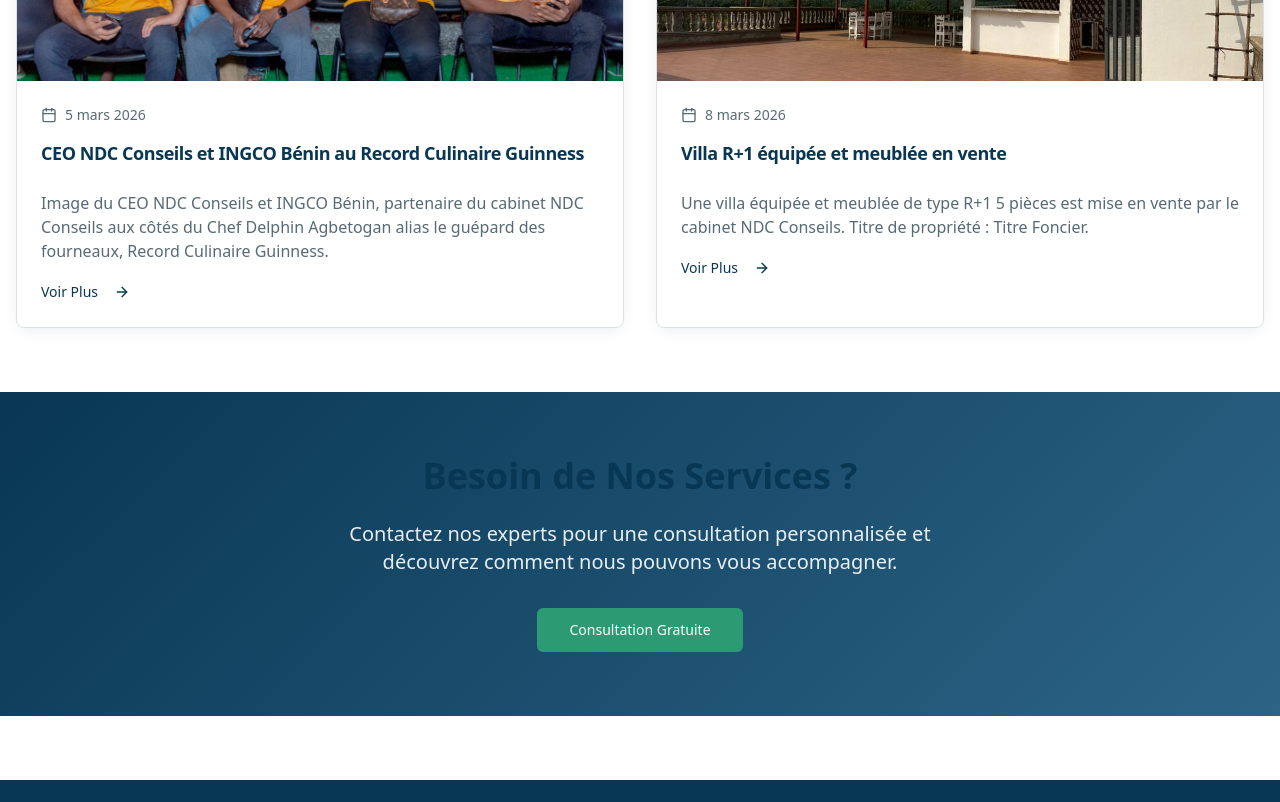
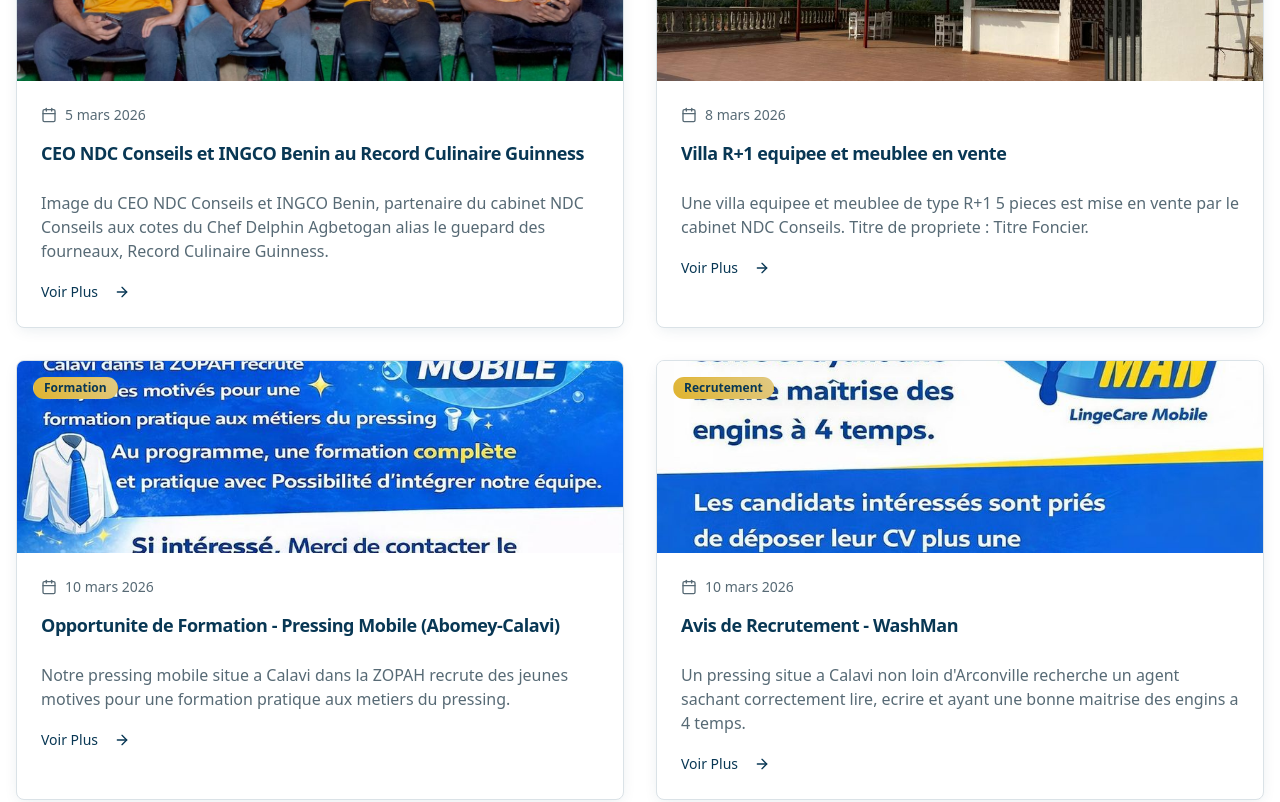
Before and after one commit to amta-repo/ndcc-updated, a React (Vite) app: page /news in a window 1280 px wide. Shown: the part 720-1522 px from the top of the page. Built offline with nearby package versions, Linux system fonts and the light colour scheme; the HTML template or start-up script is replaced by a standard one.

Commit message:
Add two news assets
Co-authored-by: oladimejiala <41452971+oladimejiala@users.noreply.github.com>

```diff
--- a/src/pages/News.tsx
+++ b/src/pages/News.tsx
@@ -33,15 +33,29 @@ interface NewsItem {
   category: string;
 }
 
+const SocialLinks = () => (
+  <div className="flex items-center gap-4 mt-4">
+    <a href="https://www.instagram.com/washmanbj/profilecard/?igsh=cnp1YWNtd2I2NDIy" target="_blank" rel="noopener noreferrer" className="text-pink-600 hover:text-pink-700 transition-colors">
+      <FaInstagram className="h-6 w-6" />
+    </a>
+    <a href="https://www.facebook.com/share/Sh8UA9Mk78wnpH26/?mibextid=LQQJ4d" target="_blank" rel="noopener noreferrer" className="text-blue-600 hover:text-blue-700 transition-colors">
+      <FaFacebook className="h-6 w-6" />
+    </a>
+    <a href="https://www.tiktok.com/@bigsarlwashman?_t=ZM-8xFbldXyTSw&_r=1" target="_blank" rel="noopener noreferrer" className="text-foreground hover:text-muted-foreground transition-colors">
+      <FaTiktok className="h-6 w-6" />
+    </a>
+  </div>
+);
+
 export const newsData: NewsItem[] = [
   {
     id: 1,
     images: [ingco1, ingco2, ingco3, ingco4],
-    titleFR: "CEO NDC Conseils et INGCO Bénin au Record Culinaire Guinness",
+    titleFR: "CEO NDC Conseils et INGCO Benin au Record Culinaire Guinness",
     titleEN: "NDC Conseils CEO and INGCO Benin at the Guinness Culinary Record",
-    summaryFR: "Image du CEO NDC Conseils et INGCO Bénin, partenaire du cabinet NDC Conseils aux côtés du Chef Delphin Agbetogan alias le guépard des fourneaux, Record Culinaire Guinness.",
+    summaryFR: "Image du CEO NDC Conseils et INGCO Benin, partenaire du cabinet NDC Conseils aux cotes du Chef Delphin Agbetogan alias le guepard des fourneaux, Record Culinaire Guinness.",
     summaryEN: "Photo of NDC Conseils CEO and INGCO Benin, partner of NDC Conseils alongside Chef Delphin Agbetogan aka the cheetah of the kitchen, Guinness Culinary Record.",
-    contentFR: "Image du CEO NDC Conseils et INGCO Bénin, partenaire du cabinet NDC Conseils aux côtés du Chef Delphin Agbetogan alias le guépard des fourneaux, Record Culinaire Guinness.\n\nCet événement marquant a réuni des personnalités du monde des affaires et de la gastronomie béninoise autour d'un défi culinaire historique. NDC Conseils, à travers son partenariat avec INGCO Bénin, réaffirme son engagement envers le développement et la promotion des talents locaux.",
+    contentFR: "Image du CEO NDC Conseils et INGCO Benin, partenaire du cabinet NDC Conseils aux cotes du Chef Delphin Agbetogan alias le guepard des fourneaux, Record Culinaire Guinness.\n\nCet evenement marquant a reuni des personnalites du monde des affaires et de la gastronomie beninoise autour d'un defi culinaire historique. NDC Conseils, a travers son partenariat avec INGCO Benin, reaffirme son engagement envers le developpement et la promotion des talents locaux.",
     contentEN: "Photo of NDC Conseils CEO and INGCO Benin, partner of NDC Conseils alongside Chef Delphin Agbetogan aka the cheetah of the kitchen, Guinness Culinary Record.\n\nThis landmark event brought together personalities from the business and culinary world of Benin around a historic cooking challenge. NDC Conseils, through its partnership with INGCO Benin, reaffirms its commitment to the development and promotion of local talents.",
     date: "2026-03-05",
     category: "Partenariat"
@@ -49,14 +63,42 @@ export const newsData: NewsItem[] = [
   {
     id: 2,
     images: [house1, house2, house3, house4, house5, house6],
-    titleFR: "Villa R+1 équipée et meublée en vente",
+    titleFR: "Villa R+1 equipee et meublee en vente",
     titleEN: "Furnished R+1 Villa for sale",
-    summaryFR: "Une villa équipée et meublée de type R+1 5 pièces est mise en vente par le cabinet NDC Conseils. Titre de propriété : Titre Foncier.",
+    summaryFR: "Une villa equipee et meublee de type R+1 5 pieces est mise en vente par le cabinet NDC Conseils. Titre de propriete : Titre Foncier.",
     summaryEN: "A fully equipped and furnished 5-room R+1 villa is put on sale by NDC Conseils. Property title: Land Title.",
-    contentFR: "Une villa équipée et meublée de type R+1 5 pièces est mise en vente par le cabinet NDC Conseils.\n\nNB: Titre de propriété : Titre Foncier\n\nContactez-nous pour plus d'informations et pour planifier une visite.\n\nTéléphone : +229 01 97 70 60 69 / +229 01 40 57 91 58",
+    contentFR: "Une villa equipee et meublee de type R+1 5 pieces est mise en vente par le cabinet NDC Conseils.\n\nNB: Titre de propriete : Titre Foncier\n\nContactez-nous pour plus d'informations et pour planifier une visite.\n\nTelephone : +229 01 97 70 60 69 / +229 01 40 57 91 58",
     contentEN: "A fully equipped and furnished 5-room R+1 villa is put on sale by NDC Conseils.\n\nNote: Property title: Land Title\n\nContact us for more information and to schedule a visit.\n\nPhone: +229 01 97 70 60 69 / +229 01 40 57 91 58",
     date: "2026-03-08",
     category: "Immobilier"
+  },
+  {
+    id: 3,
+    images: [pressingMobile],
+    titleFR: "Opportunite de Formation - Pressing Mobile (Abomey-Calavi)",
+    titleEN: "Training Opportunity - Mobile Laundry (Abomey-Calavi)",
+    summaryFR: "Notre pressing mobile situe a Calavi dans la ZOPAH recrute des jeunes motives pour une formation pratique aux metiers du pressing.",
+    summaryEN: "Our mobile laundry located in Calavi in the ZOPAH area is recruiting motivated young people for practical training in laundry services.",
+    contentFR: "OPPORTUNITE DE FORMATION - PRESSING MOBILE (Abomey-Calavi)\n\nTu as entre 18 et 25 ans ?\nTu veux apprendre un metier et avoir une vraie competence professionnelle ?\n\nNotre pressing mobile situe a Calavi dans la ZOPAH recrute des jeunes motives pour une formation pratique aux metiers du pressing. Au programme, une formation complete et pratique avec Possibilite d'integrer notre equipe.\n\nSi interesse, Merci de contacter le +22901 52525233\n\nPartage autour de toi !\n\nWashMan, parce que vous meritez le meilleur.\n\nContact : +2290152525233\n\nSuivez-nous sur nos reseaux sociaux :",
+    contentEN: "TRAINING OPPORTUNITY - MOBILE LAUNDRY (Abomey-Calavi)\n\nAre you between 18 and 25 years old?\nDo you want to learn a trade and gain real professional skills?\n\nOur mobile laundry located in Calavi in the ZOPAH area is recruiting motivated young people for practical training in laundry services. The program includes complete and practical training with the possibility of joining our team.\n\nIf interested, please contact +22901 52525233\n\nShare around you!\n\nWashMan, because you deserve the best.\n\nContact: +2290152525233\n\nFollow us on social media:",
+    date: "2026-03-10",
+    category: "Formation",
+    hasSocialLinks: true,
+    hasPhoneLink: "+2290152525233"
+  },
+  {
+    id: 4,
+    images: [avisRecrutement],
+    titleFR: "Avis de Recrutement - WashMan",
+    titleEN: "Recruitment Notice - WashMan",
+    summaryFR: "Un pressing situe a Calavi non loin d'Arconville recherche un agent sachant correctement lire, ecrire et ayant une bonne maitrise des engins a 4 temps.",
+    summaryEN: "A laundry located in Calavi near Arconville is looking for an agent who can read and write correctly and has good knowledge of 4-stroke engines.",
+    contentFR: "Avis de recrutement\n\nUn pressing situe a Calavi non loin d'Arconville recherche un agent sachant correctement lire, ecrire et ayant une bonne maitrise des engins a 4 temps.\n\nLes candidats interesses sont pries de deposer leur CV plus une lettre de motivation manuscrite au siege du cabinet NDC situe dans la rue de la mairie de Calavi.\n\nContact: +22901 97 70 60 69\n\nNB : Avoir un permis de conduire est un plus\n\nWashMan, parce que vous meritez le meilleur.\n\nContact : 0152525233\n\nSuivez-nous sur nos reseaux sociaux :",
+    contentEN: "Recruitment Notice\n\nA laundry located in Calavi near Arconville is looking for an agent who can read and write correctly and has good knowledge of 4-stroke engines.\n\nInterested candidates are invited to submit their CV along with a handwritten cover letter at the NDC office located on the street of the Calavi town hall.\n\nContact: +22901 97 70 60 69\n\nNote: Having a driver's license is a plus\n\nWashMan, because you deserve the best.\n\nContact: 0152525233\n\nFollow us on social media:",
+    date: "2026-03-10",
+    category: "Recrutement",
+    hasSocialLinks: true,
+    hasPhoneLink: "+2290152525233"
   }
 ];
 
```
